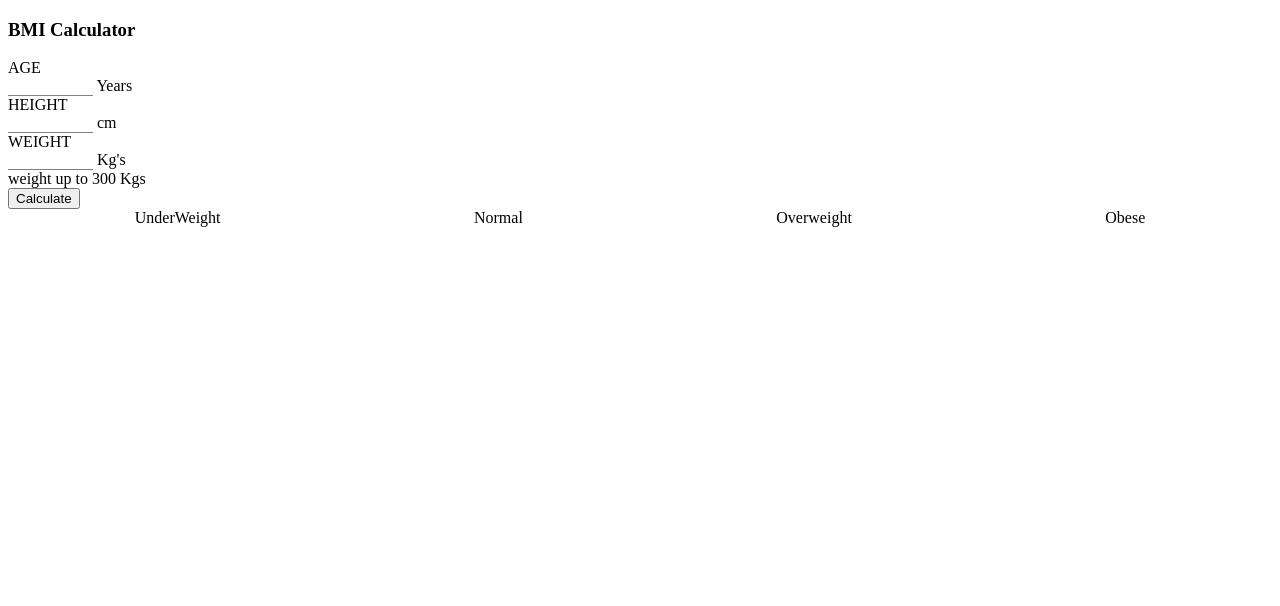
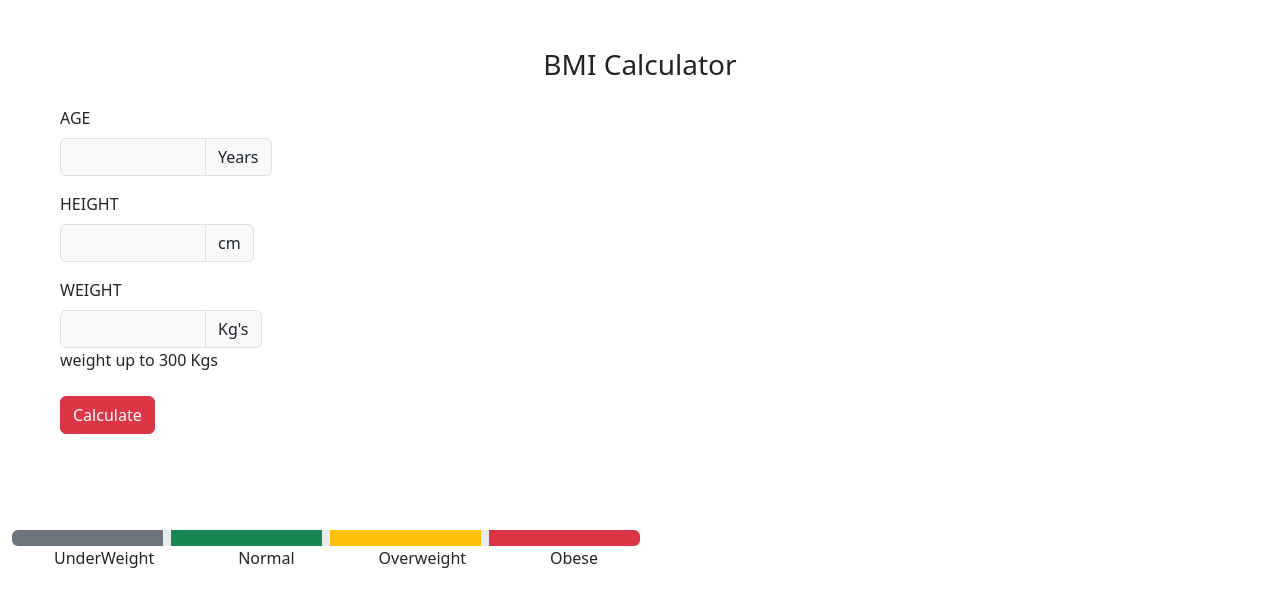
Before and after one commit to Bibhu9861/my-portfolio, a plain HTML site: page public/bmi.html in a window 1280 px wide. Drawn offline with nearby package versions, Linux system fonts and the light colour scheme.

Commit message:
Update bmi.html

```diff
--- a/public/bmi.html
+++ b/public/bmi.html
@@ -5,7 +5,8 @@
     <meta name="viewport" content="width=device-width, initial-scale=1.0">
     <title>BMI Calculator</title>
     <link rel="stylesheet" href="https://cdn.jsdelivr.net/npm/bootstrap-icons@1.13.1/font/bootstrap-icons.min.css">
-    <script src="../src/scripts/bmi.js"></script>
+    <link href="https://cdn.jsdelivr.net/npm/bootstrap@5.3.7/dist/css/bootstrap.min.css" rel="stylesheet" integrity="sha384-LN+7fdVzj6u52u30Kp6M/trliBMCMKTyK833zpbD+pXdCLuTusPj697FH4R/5mcr" crossorigin="anonymous">
+    <script src="https://cdn.jsdelivr.net/npm/bootstrap@5.3.7/dist/js/bootstrap.bundle.min.js" integrity="sha384-ndDqU0Gzau9qJ1lfW4pNLlhNTkCfHzAVBReH9diLvGRem5+R9g2FzA8ZGN954O5Q" crossorigin="anonymous"></script>
     <style>
         input {
             outline: none;
```
